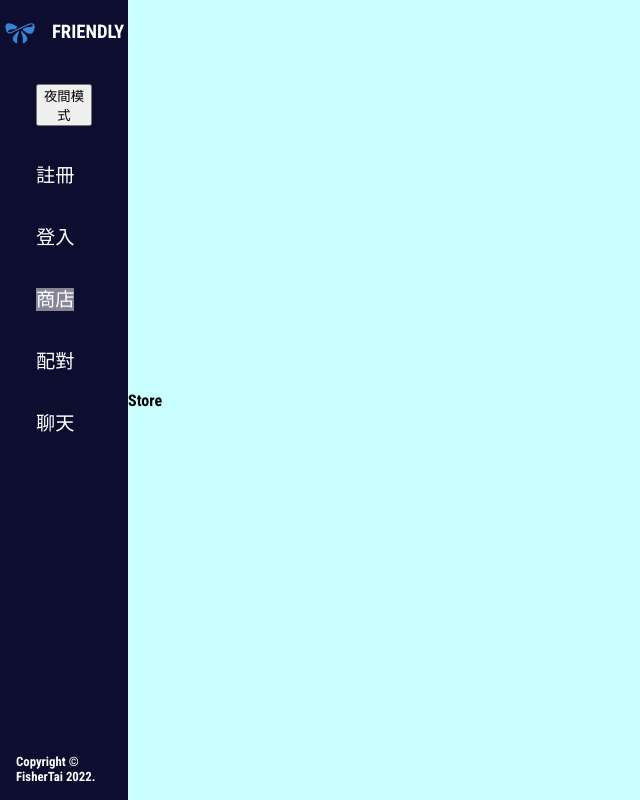
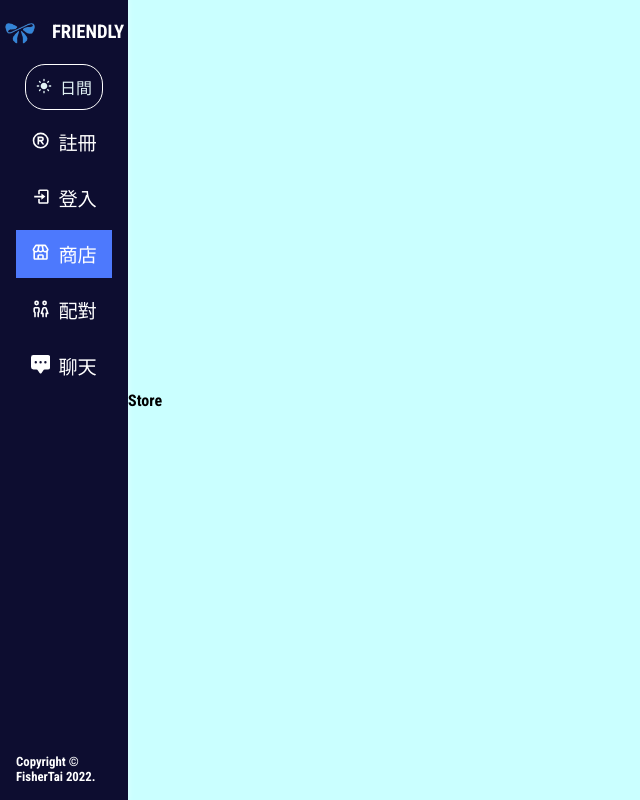
Before and after one commit to FisherTai/MyFriendly, a React (Create React App) app in the folder public/client/: page /store in a window 1280 px wide. Shown: the whole page, without its empty margins (0-640 px from the left). Built offline with nearby package versions, Linux system fonts and the light colour scheme.

Commit message:
側邊導航完成、用戶資訊加入Redux

```diff
--- a/public/client/package.json
+++ b/public/client/package.json
@@ -18,7 +18,7 @@
     "emoji-picker-react": "^3.5.1",
     "react": "^18.1.0",
     "react-dom": "^18.1.0",
-    "react-icons": "^4.3.1",
+    "react-icons": "^4.4.0",
     "react-redux": "^8.0.2",
     "react-router-dom": "^6.3.0",
     "react-scripts": "5.0.1",
--- a/public/client/src/App.tsx
+++ b/public/client/src/App.tsx
@@ -1,19 +1,29 @@
-import React from "react";
+import React,{useEffect} from "react";
 import NavBar from "./components/nav-bar";
 import Container from "./pages/routes";
 import styled from "styled-components";
 import { componentProps } from "./config/style-mode-interface";
 import { useSelector } from "react-redux";
 import { RootState } from "./redux/store";
-
+import { useDispatch } from "react-redux";
+import { setCurrentUser } from "./redux/reducers/current-user-slice";
+import { getLocalStorageUser } from "./utils/untils"
 export type privateProps = {
   children: JSX.Element;
 };
 
 function App() {
+  const dispatch = useDispatch();
   const variableStyle = useSelector(
     (state: RootState) => state.styleMode.value
   );
+  const currentUser = useSelector(
+    (state: RootState) => state.currentUser.value
+  );
+
+  useEffect(() => {
+    dispatch(setCurrentUser(currentUser))
+  }, []);
 
   return (
     <AppStyled style={variableStyle}>
--- a/public/client/src/components/chat-container.tsx
+++ b/public/client/src/components/chat-container.tsx
@@ -1,6 +1,5 @@
 import React, { useState, useEffect, useRef } from "react";
 import styled from "styled-components";
-import Logout from "./logout";
 import ChatInput from "./chat-input";
 import { v4 as uuidv4 } from "uuid";
 import axios from "axios";
@@ -118,7 +117,6 @@ const ChatContainer = (props: Props) => {
               <h3>{currentChat.USER_NAME}</h3>
             </div>
           </div>
-          <Logout />
         </div>
         <div className="chat-messages">
           {messages.map((message) => {
--- a/public/client/src/components/logout.tsx
+++ b/public/client/src/components/logout.tsx
@@ -8,10 +8,14 @@ import { strings } from "../config/strings";
 import { componentProps } from "../config/style-mode-interface";
 import { useSelector } from "react-redux";
 import { RootState } from "../redux/store";
+import { useDispatch } from "react-redux";
+import { setCurrentUser } from "../redux/reducers/current-user-slice";
+
 type Props = {};
 
 const Logout = (props: Props) => {
   const navigate = useNavigate();
+  const dispatch = useDispatch();
   const variableStyle = useSelector(
     (state: RootState) => state.styleMode.value
   );
@@ -23,11 +27,12 @@ const Logout = (props: Props) => {
     const data = await axios.get(`${logoutRoute}/${id}`, { withCredentials: true });
     if (data.status === 200) {
       localStorage.clear();
+      dispatch(setCurrentUser(null))
       navigate("/login");
     }
   };
   return (
-    <Button onClick={handleClick} style={variableStyle}>
+    <Button className="logout" onClick={handleClick} style={variableStyle}>
       <BiPowerOff />
       <p>登出</p>
     </Button>
--- a/public/client/src/components/nav-bar.tsx
+++ b/public/client/src/components/nav-bar.tsx
@@ -7,8 +7,14 @@ import Logo from "../assets/logo.png";
 import { changeStyles } from "../redux/reducers/style-config-slice";
 import { isDaylightMode } from "../utils/untils";
 import { componentProps } from "../config/style-mode-interface";
+import Logout from "./logout";
+
 import { useSelector } from "react-redux";
 import { RootState } from "../redux/store";
+import { BiStore, BiLogIn, BiPowerOff, BiRegistered } from "react-icons/bi";
+import { TbFriends } from "react-icons/tb";
+import { BsFillChatSquareDotsFill } from "react-icons/bs";
+import { MdDarkMode, MdLightMode } from "react-icons/md";
 
 type Props = {};
 
@@ -23,6 +29,11 @@ const NavBar = (props: Props) => {
     (state: RootState) => state.styleMode.value
   );
 
+  const currentUser = useSelector(
+    (state: RootState) => state.currentUser.value
+  );
+
+
   return (
     <NavBarContainer className="side_bar" style={variableStyle}>
       <div className="brand">
@@ -30,42 +41,39 @@ const NavBar = (props: Props) => {
         <h3>{strings.APP_NAME}</h3>
       </div>
       <div className="nav">
-        <ul>
-          <li>
         <button onClick={() => dispatch(changeStyles(isDaylightMode()))}>
-              {isDaylightMode() ? "夜間模式" : "日間模式"}
+          {isDaylightMode() ? <MdLightMode /> : <MdDarkMode />}
+          {isDaylightMode() ? "日間" : "夜間"}
         </button>
-          </li>
-          <li>
-            <NavLink
-              className={(navData) => setClassName(navData)}
-              to="/register"
-            >
+
+        {!(currentUser) && <NavLink className={(navData) => setClassName(navData)} to="/register">
+          <BiRegistered />
           註冊
-            </NavLink>
-          </li>
-          <li>
-            <NavLink className={(navData) => setClassName(navData)} to="/login">
+        </NavLink>}
+
+        {!(currentUser) && <NavLink className={(navData) => setClassName(navData)} to="/login">
+          <BiLogIn />
           登入
-            </NavLink>
-          </li>
-          <li>
+        </NavLink>}
+
         <NavLink className={(navData) => setClassName(navData)} to="/store">
+          <BiStore />
           商店
         </NavLink>
-          </li>
-          <li>
+
         <NavLink className={(navData) => setClassName(navData)} to="/pair">
+          <TbFriends />
           配對
         </NavLink>
-          </li>
-          <li>
+
         <NavLink className={(navData) => setClassName(navData)} to="/chat">
+          <BsFillChatSquareDotsFill />
           聊天
         </NavLink>
-          </li>
-        </ul>
+
+        {(currentUser) && <Logout />}
       </div>
+
       <div className="copyright">
         Copyright © FisherTai {new Date().getFullYear()}.
       </div>
@@ -83,7 +91,7 @@ const NavBarContainer = styled.div<componentProps>`
   list-style-type: none;
   padding: 1rem;
   .selected {
-    background: rgba(255, 255, 255, 0.5);
+    background-color: ${({ style }) => style.contacts_selected_color};
   }
   .brand {
     display: flex;
@@ -99,30 +107,55 @@ const NavBarContainer = styled.div<componentProps>`
     }
   }
   .nav {
-    li {
-      margin-top: 6px;
-      padding: 14px 20px;
+    display: flex;
+    flex-direction: column;
+    align-items: center;
+    gap: 0.5rem;
+    justify-content: center;
     width: 100%;
+    //本質上NavLink會返回的是a標籤
+    a {
+      color: #fff;
+      font-size: 1.2rem;
+      text-decoration: none;
+      width: 100%;
+      margin-left: 0;
+      margin-right: 0;
+      padding-left: 0;
+      padding-right: 0;
+      display: block;
+      text-align: center;
+      transition: 0.2s linear;
+      padding: 10px 0;
       :hover {
         border-left: 1px solid #fff;
         box-shadow: 0 0 4px rgba(255, 255, 255, 1);
         background: rgba(0, 0, 0, 0.5);
       }
     }
-    .icon {
+
+    button {
+      padding: 10px 10px;
+      cursor: pointer;
+      font-weight: 100;
+      text-transform: uppercase;
+      border: none;
+      outline: none;
+      font-size: 1rem;
+
+      background-color: transparent;
+      color: #e2f3f5;
+      border: 1px solid #fff;
+      transition: 0.3s linear;
+      border-radius: 20px;
+      :hover {
+        background-color: ${({ style }) => style.contacts_selected_color};
         color: #fff;
-      font-size: 20px;
-      padding-right: 8px;
       }
-    //本質上NavLink會返回的是a標籤
-    a {
-      color: #fff;
-      font-size: 1.2rem;
-      text-decoration: none;
-      width: 100%;
     }
 
-    button {
+    svg {
+      margin:0 0.5rem 0 0;
     }
   }
   .copyright {
--- a/public/client/src/pages/Login.tsx
+++ b/public/client/src/pages/Login.tsx
@@ -8,6 +8,8 @@ import { loginRoute } from "../utils/api-routes";
 import axios from "axios";
 import { strings } from "../config/strings";
 import { useSelector } from "react-redux";
+import { useDispatch } from "react-redux";
+import { setCurrentUser } from "../redux/reducers/current-user-slice";
 import { RootState } from "../redux/store";
 import { componentProps } from "../config/style-mode-interface";
 import toastOptions from "../utils/toast-options";
@@ -15,12 +17,11 @@ type Props = {};
 
 const Login = (props: Props) => {
   const navigate = useNavigate();
+  const dispatch = useDispatch();
+
   const [values, setValues] = useState({
-    username: "",
     email: "",
     password: "",
-    confirmPassword: "",
-    sex: "",
   });
 
   const variableStyle = useSelector(
@@ -56,6 +57,7 @@ const Login = (props: Props) => {
             JSON.stringify(data.data)
           );
           setTimeout(() => {
+            dispatch(setCurrentUser(data.data));
             navigate("/");
           }, 2000);
         }
--- a/public/client/src/pages/Register.tsx
+++ b/public/client/src/pages/Register.tsx
@@ -9,13 +9,16 @@ import axios from "axios";
 import { strings } from "../config/strings";
 import toastOptions from "../utils/toast-options";
 import { componentProps } from "../config/style-mode-interface";
+import { setCurrentUser } from "../redux/reducers/current-user-slice";
 import { useSelector } from "react-redux";
+import { useDispatch } from "react-redux";
 import { RootState } from "../redux/store";
 
 type Props = {};
 
 const Register = (props: Props) => {
   const navigate = useNavigate();
+  const dispatch = useDispatch();
   const [values, setValues] = useState({
     username: "",
     email: "",
@@ -39,13 +42,16 @@ const Register = (props: Props) => {
     if (handleValidation()) {
       const { email, username, password, sex } = values;
       try {
-        const { data } = await axios.post(registerRoute, {
-          username,
-          email,
-          password,
-          sex,
-        },
-        { withCredentials: true });
+        const { data } = await axios.post(
+          registerRoute,
+          {
+            username,
+            email,
+            password,
+            sex,
+          },
+          { withCredentials: true }
+        );
         console.log(data);
         if (data.code !== 200) {
           toast.error(data.message, toastOptions());
@@ -56,6 +62,7 @@ const Register = (props: Props) => {
             JSON.stringify(data.data)
           );
           setTimeout(() => {
+            dispatch(setCurrentUser(data.data));
             navigate("/");
           }, 3000);
         }
--- /dev/null
+++ b/public/client/src/redux/reducers/current-user-slice.ts
@@ -0,0 +1,25 @@
+import { createSlice, PayloadAction } from "@reduxjs/toolkit";
+import { IUser } from "../../config/interface";
+import { getLocalStorageUser } from "../../utils/untils";
+
+interface currentUserState {
+  value: IUser | null;
+}
+
+const initialState: currentUserState = {
+  value: getLocalStorageUser(),
+};
+
+export const currentUserSlice = createSlice({
+  name: "currentUser",
+  initialState,
+  reducers: {
+    setCurrentUser: (state, action: PayloadAction<IUser | null>) => {
+      state.value = action.payload;
+    },
+  },
+});
+
+export const { setCurrentUser } = currentUserSlice.actions;
+
+export default currentUserSlice.reducer;
--- /dev/null
+++ b/public/client/src/redux/reducers/index.ts
@@ -0,0 +1,4 @@
+import styleConfigReducer from "./style-config-slice";
+import currentUserReducer from "./current-user-slice";
+
+export { styleConfigReducer, currentUserReducer };
--- a/public/client/src/redux/reducers/style-config-slice.ts
+++ b/public/client/src/redux/reducers/style-config-slice.ts
@@ -4,7 +4,7 @@ import { IStyleMode, IColor } from "../../config/style-mode-interface";
 import { isDaylightMode } from "../../utils/untils";
 const colorsJstr: IStyleMode = require("../../config/style-mode.json");
 
-export interface styleConfigState {
+interface styleConfigState {
   value: IColor;
 }
 
--- a/public/client/src/redux/store.ts
+++ b/public/client/src/redux/store.ts
@@ -1,9 +1,10 @@
 import { configureStore } from "@reduxjs/toolkit";
-import styleConfigReducer from "./reducers/style-config-slice";
+import {styleConfigReducer, currentUserReducer} from "./reducers";
 
 export const store = configureStore({
   reducer: {
     styleMode: styleConfigReducer,
+    currentUser: currentUserReducer,
   },
 });
 
--- a/public/client/src/utils/untils.ts
+++ b/public/client/src/utils/untils.ts
@@ -1,7 +1,7 @@
 import { strings } from "../config/strings";
+import { IUser } from "../config/interface";
 
 export const isDaylightMode = (): boolean => {
-
   if (!localStorage.getItem(strings.LOCAL_STORAGE_STYLE_MODE)) {
     return true;
   }
@@ -11,3 +11,12 @@ export const isDaylightMode = (): boolean => {
     strings.STYLE_MODE_DAYLIGHT
   );
 };
+
+export const getLocalStorageUser = () => {
+  const user: IUser | null = JSON.parse(getLocalStorageUserString()!);
+  return user;
+};
+
+export const getLocalStorageUserString = () => {
+  return localStorage.getItem(strings.LOCAL_STORAGE_USER);
+};
```
Also changed, not shown: 2 other files (tests, documents, lock files or other folders). Lines whose indentation alone changed are shown as unchanged.
